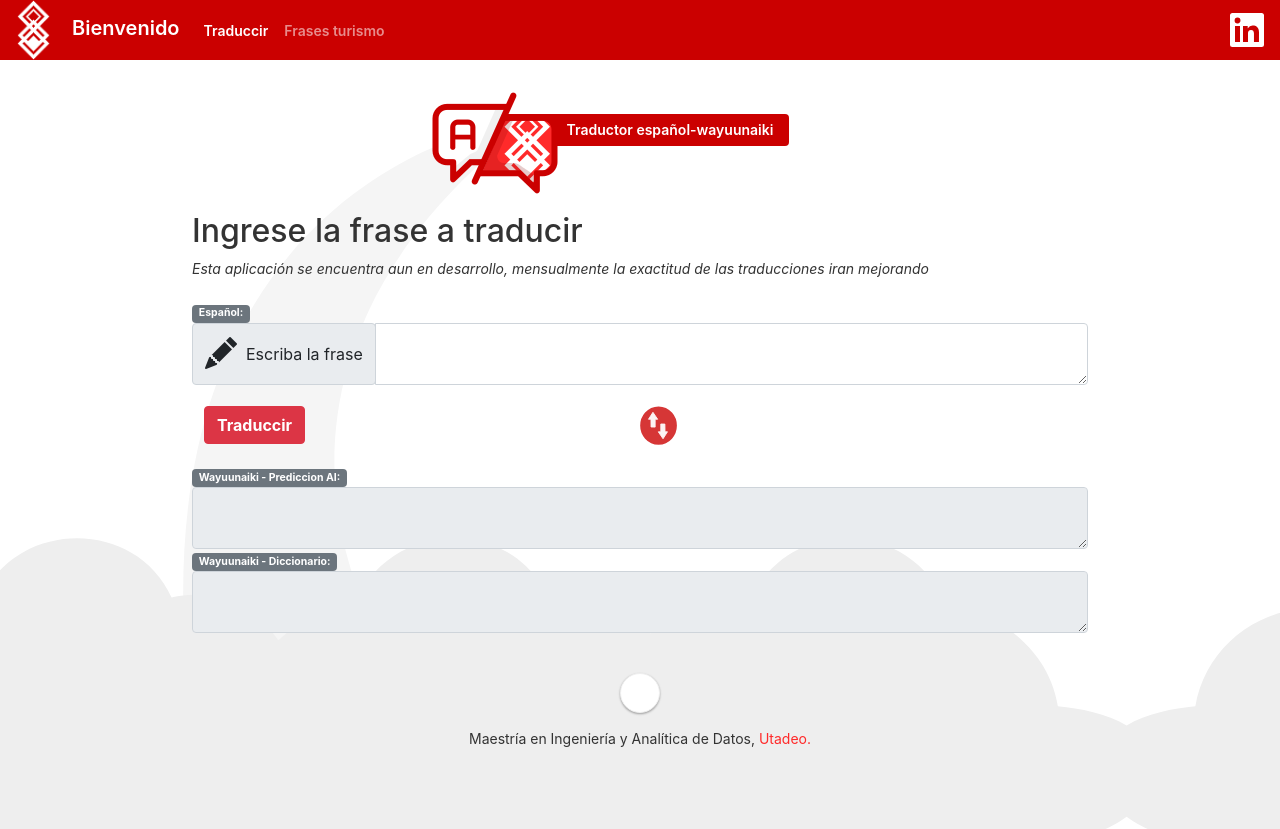
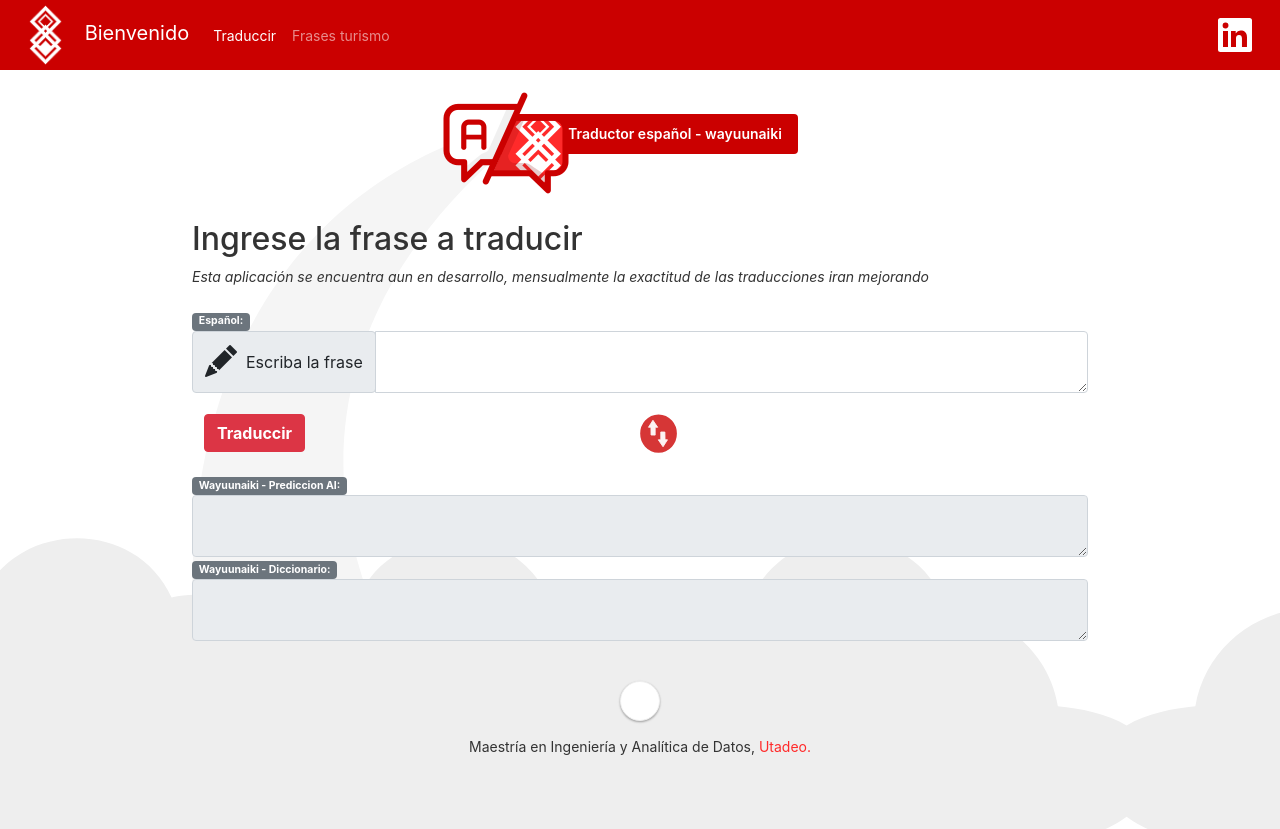
Before and after one commit to rafanegrette/wayuunaiki-translator-angular, an Angular app: page /translator in a window 1280 px wide. Built offline with nearby package versions, Linux system fonts and the light colour scheme.

Commit message:
visual adjusments for mobile, fix on package manager

```diff
--- a/package.json
+++ b/package.json
@@ -28,7 +28,7 @@
   },
   "devDependencies": {
     "@angular-devkit/build-angular": "~0.1100.5",
-    "@angngular/cli": "~11.0.5",
+    "@angular/cli": "~11.0.5",
     "@angular/compiler-cli": "~11.0.5",
     "@types/jasmine": "~3.6.0",
     "@types/node": "^12.11.1",
--- a/src/app/app.component.css
+++ b/src/app/app.component.css
@@ -107,7 +107,7 @@
   }
 
   .card.card.highlight-card span {
-    margin-left: 60px;
+    margin-left: 70px;
   }
 
   svg#rocket {
--- a/src/app/header/header.component.css
+++ b/src/app/header/header.component.css
@@ -3,12 +3,10 @@
     top: 0;
     left: 0;
     right: 0;
-    height: 60px;
     display: flex;
     align-items: center;
     background-color: #cb0000;
-    color: white;
-    font-weight: 600;
+
 }
 
 .toolbar img {
--- a/src/app/header/header.component.html
+++ b/src/app/header/header.component.html
@@ -1,6 +1,5 @@
-<nav class="navbar navbar-expand-lg navbar-dark bg-dark">
-    <div class="container-fluid">
-        <div class="toolbar" role="banner">
+<nav class="navbar navbar-expand-lg navbar-dark bg-dark sticky-top">
+    <div class="container-fluid toolbar">
         <a href="#" class="navbar-brand" style="color:white">
             <img
             height="60"
@@ -8,11 +7,11 @@
             src="assets/simbolo-blanco-250px.png"/>
             Bienvenido
         </a>
-            <button class="navbar-toggler" type="button" data-bs-toggle="collapse" data-bs-target="#navbarSupportedContent" aria-controls="navbarSupportedContent" aria-expanded="false" aria-label="Toggle navigation">
+        <button class="navbar-toggler" type="button" data-bs-toggle="collapse" data-bs-target="#navbarNavDropdown" aria-controls="navbarNavDropdown" aria-expanded="false" aria-label="Toggle navigation">
             <span class="navbar-toggler-icon"></span>
         </button>
-            <div class="collapse navbar-collapse" id="navbarSupportedContent">
-                <ul class="navbar-nav me-auto mb-2 mb-lg-0" >
+        <div class="collapse navbar-collapse" id="navbarNavDropdown">
+            <ul class="navbar-nav" >
                 <li class="nav-item">
                     <a routerLink="translator"
                         class="nav-link"
@@ -35,5 +34,4 @@
             </svg>
         </a>
     </div>
-    </div>
 </nav>
--- a/src/app/translator/translator.component.html
+++ b/src/app/translator/translator.component.html
@@ -1,10 +1,11 @@
 <div id="title" class="translator-title">
-  <div class="card highlight-card card-small" >
+  <div class="card highlight-card card-medium" >
     <img
     alt="Wayuunaiki App"
-    src={{logoPath}} style="position:absolute; top:-35px; left:-60px" />
+    src={{logoPath}} style="position:absolute; top:-35px; left:-40px" />
 
-    <span>{{ title }} </span>
+
+      <span>{{ title }}</span>
 
     <svg id="rocket-smoke" alt="Rocket Ship Smoke" xmlns="http://www.w3.org/2000/svg" width="516.119" height="1083.632" viewBox="0 0 516.119 1083.632">
       <path id="Path_40" data-name="Path 40" d="M644.6,141S143.02,215.537,147.049,870.207s342.774,201.755,342.774,201.755S404.659,847.213,388.815,762.2c-27.116-145.51-11.551-384.124,271.9-609.1C671.15,139.365,644.6,141,644.6,141Z" transform="translate(-147.025 -140.939)" fill="#f5f5f5"/>
--- a/src/app/translator/translator.component.ts
+++ b/src/app/translator/translator.component.ts
@@ -18,8 +18,8 @@ export class TranslatorComponent implements OnInit {
   textDictionaryResult: string = "";
   results : TranslateOptions = {dictionary: "", predict : ""};
   logoPath: string = "assets/logo128px.png";
-  TITLE_S_TO_W: string = 'Traductor español-wayuunaiki';
-  TITLE_W_TO_S: string = 'Traductor wayuunaiki-español';
+  TITLE_S_TO_W: string = 'Traductor español - wayuunaiki';
+  TITLE_W_TO_S: string = 'Traductor wayuunaiki - español';
   title: string = this.TITLE_S_TO_W;
   isLoading: boolean = false;
 
```
Lines whose indentation alone changed are shown as unchanged.
